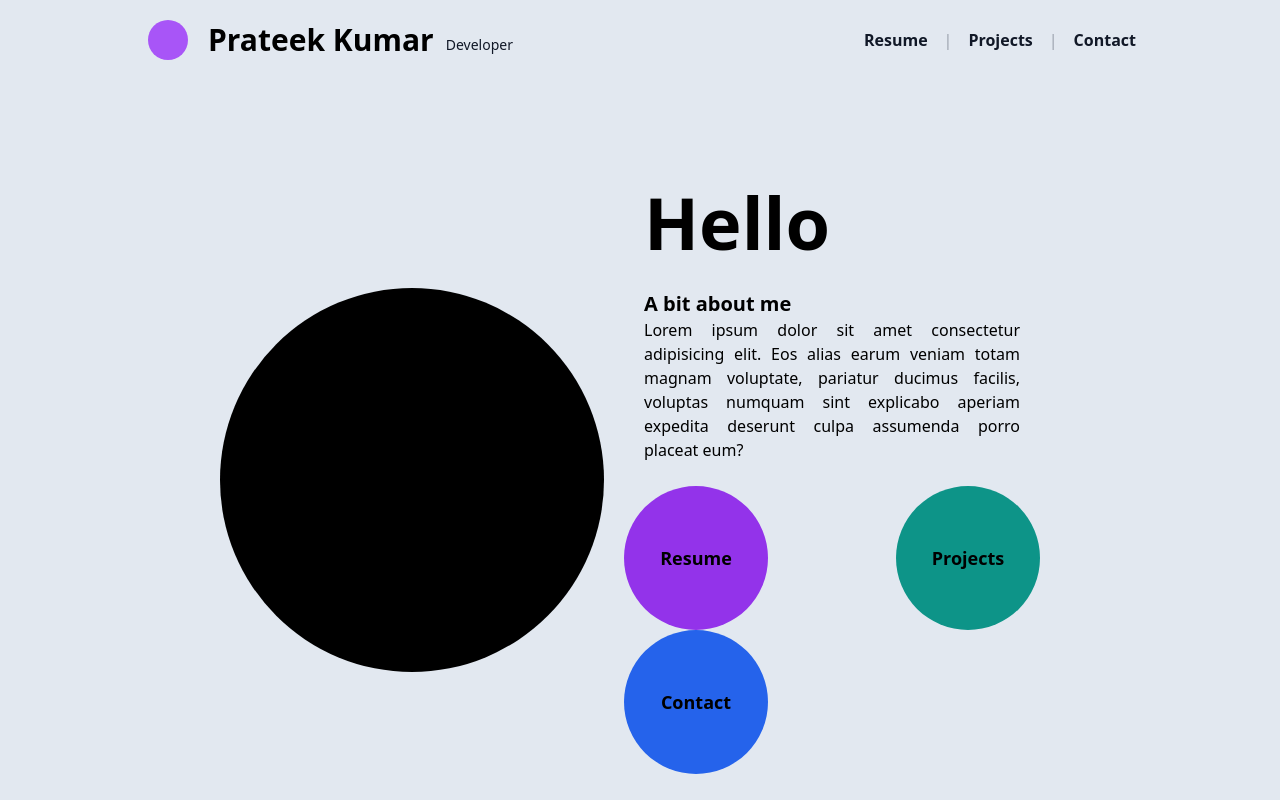
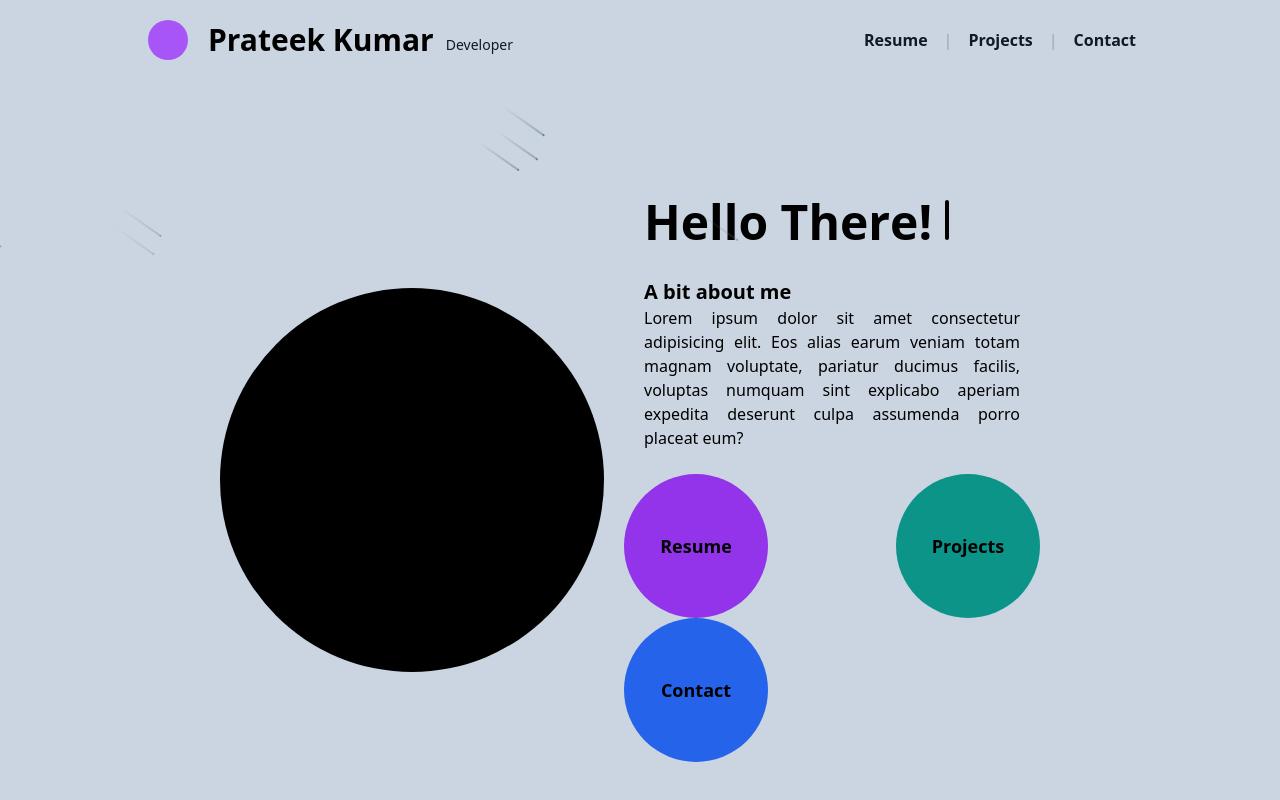
Before and after one commit to Prateekk02/personal-portfolio, a Next.js app: page / in a window 1280 px wide. Shown: the top 800 px of the page. Built offline with nearby package versions, Linux system fonts and the light colour scheme.

Commit message:
Added Animations

```diff
--- a/app/Resume/page.tsx
+++ b/app/Resume/page.tsx
@@ -1,7 +1,10 @@
+import { ProjectHeader } from "../components"
+
+
 export default function Resume(){
     return<>
-        <div className="text-3xl h-screen">
-            Resume Page!!!
+        <div className="text-3xl h-screen bg-gray-300">
+            <ProjectHeader />
         </div>
     </>
 }
--- a/app/components/Header.tsx
+++ b/app/components/Header.tsx
@@ -8,7 +8,7 @@ export default function Header() {
     const router = useRouter();
     return (
         <>
-            <div className="bg-slate-200">
+            <div className="bg-slate-300">
                 <header className="flex justify-between items-center mx-auto max-w-screen-lg p-4">
 
                     <div className="flex items-center">
--- a/app/components/Homepage.tsx
+++ b/app/components/Homepage.tsx
@@ -1,23 +1,34 @@
 import SectionBtn from "./Buttons/SectionBtn";
+import { TypewriterEffect } from "./ui/typewriter-effect";
+import { Meteors } from "./ui/meteors";
 
+
+const words = [
+    {
+        text:"Hello",
+        className: "dark:text-black"
+    },
+    {
+        text:"There!",
+        className:"dark:text-purple-600"
+    },
+
+]
 export default function Homepage() {
     return (
         <>
-            <div className="flex flex-wrap justify-center items-center min-h-screen mx-auto bg-slate-200 p-4">
+            <div className="flex flex-wrap justify-center items-center min-h-screen mx-auto bg-slate-300 p-4">
 
 
                 <div className="flex justify-center w-full md:w-auto mb-6 md:mb-0">
                     <div className="bg-black rounded-full w-48 h-48 md:w-96 md:h-96"></div>
                 </div>
 
-
                 <div className="flex flex-col items-center md:items-start w-full md:w-1/3 m-5">
 
-
                     <div className="text-4xl md:text-7xl font-semibold px-5 pb-5 text-center md:text-left">
-                        Hello
+                        <TypewriterEffect words={words} cursorClassName="bg-black"/>
                     </div>
-
 
                     <div className="px-5 py-3">
                         <div className="text-lg md:text-xl font-semibold">A bit about me</div>
@@ -36,6 +47,9 @@ export default function Homepage() {
 
                 </div>
 
+                <Meteors number={10} />
+
+
             </div>
         </>
     );
--- /dev/null
+++ b/app/components/ProjectHeader/ProjectHeader.tsx
@@ -0,0 +1,8 @@
+export default function ProjectHeader(){
+    return <>
+        <div className="">
+            <div className="">Full Stack</div>
+            <div className="">Data Science</div>
+        </div>
+    </>
+}
--- a/app/components/index.ts
+++ b/app/components/index.ts
@@ -4,6 +4,7 @@ import Homepage from "./Homepage";
 import SectionBtn from "./Buttons/SectionBtn";
 import TextSlab from "./ContactComponent/TextSlab";
 import ContactForm from "./ContactComponent/ContactForm"
+import ProjectHeader from "./ProjectHeader/ProjectHeader";
 
 
 export{
@@ -12,5 +13,6 @@ export{
     Homepage,
     SectionBtn,
     TextSlab,
-    ContactForm
+    ContactForm,
+    ProjectHeader
 }
--- /dev/null
+++ b/app/components/ui/meteors.tsx
@@ -0,0 +1,32 @@
+import { cn } from "@/app/lib/utils";
+import React from "react";
+
+export const Meteors = ({
+  number,
+  className,
+}: {
+  number?: number;
+  className?: string;
+}) => {
+  const meteors = new Array(number || 20).fill(true);
+  return (
+    <>
+      {meteors.map((el, idx) => (
+        <span
+          key={"meteor" + idx}
+          className={cn(
+            "animate-meteor-effect absolute top-1/2 left-1/2 h-0.5 w-0.5 rounded-[9999px] bg-slate-500 shadow-[0_0_0_1px_#ffffff10] rotate-[215deg]",
+            "before:content-[''] before:absolute before:top-1/2 before:transform before:-translate-y-[50%] before:w-[50px] before:h-[1px] before:bg-gradient-to-r before:from-[#64748b] before:to-transparent",
+            className
+          )}
+          style={{
+            top: 0,
+            left: Math.floor(Math.random() * (400 - -400) + -400) + "px",
+            animationDelay: Math.random() * (0.8 - 0.2) + 0.2 + "s",
+            animationDuration: Math.floor(Math.random() * (10 - 2) + 2) + "s",
+          }}
+        ></span>
+      ))}
+    </>
+  );
+};
--- /dev/null
+++ b/app/components/ui/typewriter-effect.tsx
@@ -0,0 +1,187 @@
+"use client";
+
+import { cn } from "@/app/lib/utils";
+import { motion, stagger, useAnimate, useInView } from "framer-motion";
+import { useEffect } from "react";
+
+export const TypewriterEffect = ({
+  words,
+  className,
+  cursorClassName,
+}: {
+  words: {
+    text: string;
+    className?: string;
+  }[];
+  className?: string;
+  cursorClassName?: string;
+}) => {
+  // split text inside of words into array of characters
+  const wordsArray = words.map((word) => {
+    return {
+      ...word,
+      text: word.text.split(""),
+    };
+  });
+
+  const [scope, animate] = useAnimate();
+  const isInView = useInView(scope);
+  useEffect(() => {
+    if (isInView) {
+      animate(
+        "span",
+        {
+          display: "inline-block",
+          opacity: 1,
+          width: "fit-content",
+        },
+        {
+          duration: 0.3,
+          delay: stagger(0.1),
+          ease: "easeInOut",
+        }
+      );
+    }
+  }, [isInView]);
+
+  const renderWords = () => {
+    return (
+      <motion.div ref={scope} className="inline">
+        {wordsArray.map((word, idx) => {
+          return (
+            <div key={`word-${idx}`} className="inline-block">
+              {word.text.map((char, index) => (
+                <motion.span
+                  initial={{}}
+                  key={`char-${index}`}
+                  className={cn(
+                    `dark:text-white text-black opacity-0 hidden`,
+                    word.className
+                  )}
+                >
+                  {char}
+                </motion.span>
+              ))}
+              &nbsp;
+            </div>
+          );
+        })}
+      </motion.div>
+    );
+  };
+  return (
+    <div
+      className={cn(
+        "text-base sm:text-xl md:text-3xl lg:text-5xl font-bold text-center",
+        className
+      )}
+    >
+      {renderWords()}
+      <motion.span
+        initial={{
+          opacity: 0,
+        }}
+        animate={{
+          opacity: 1,
+        }}
+        transition={{
+          duration: 0.8,
+          repeat: Infinity,
+          repeatType: "reverse",
+        }}
+        className={cn(
+          "inline-block rounded-sm w-[4px] h-4 md:h-6 lg:h-10 bg-blue-500",
+          cursorClassName
+        )}
+      ></motion.span>
+    </div>
+  );
+};
+
+export const TypewriterEffectSmooth = ({
+  words,
+  className,
+  cursorClassName,
+}: {
+  words: {
+    text: string;
+    className?: string;
+  }[];
+  className?: string;
+  cursorClassName?: string;
+}) => {
+  // split text inside of words into array of characters
+  const wordsArray = words.map((word) => {
+    return {
+      ...word,
+      text: word.text.split(""),
+    };
+  });
+  const renderWords = () => {
+    return (
+      <div>
+        {wordsArray.map((word, idx) => {
+          return (
+            <div key={`word-${idx}`} className="inline-block">
+              {word.text.map((char, index) => (
+                <span
+                  key={`char-${index}`}
+                  className={cn(`dark:text-white text-black `, word.className)}
+                >
+                  {char}
+                </span>
+              ))}
+              &nbsp;
+            </div>
+          );
+        })}
+      </div>
+    );
+  };
+
+  return (
+    <div className={cn("flex space-x-1 my-6", className)}>
+      <motion.div
+        className="overflow-hidden pb-2"
+        initial={{
+          width: "0%",
+        }}
+        whileInView={{
+          width: "fit-content",
+        }}
+        transition={{
+          duration: 2,
+          ease: "linear",
+          delay: 1,
+        }}
+      >
+        <div
+          className="text-xs sm:text-base md:text-xl lg:text:3xl xl:text-5xl font-bold"
+          style={{
+            whiteSpace: "nowrap",
+          }}
+        >
+          {renderWords()}{" "}
+        </div>{" "}
+      </motion.div>
+      <motion.span
+        initial={{
+          opacity: 0,
+        }}
+        animate={{
+          opacity: 1,
+        }}
+        transition={{
+          duration: 0.8,
+
+          repeat: Infinity,
+          repeatType: "reverse",
+        }}
+        className={cn(
+          "block rounded-sm w-[4px]  h-4 sm:h-6 xl:h-12 bg-blue-500",
+          cursorClassName
+        )}
+      ></motion.span>
+    </div>
+  );
+};
--- /dev/null
+++ b/app/lib/utils.ts
@@ -0,0 +1,6 @@
+import { ClassValue, clsx } from "clsx";
+import { twMerge } from "tailwind-merge";
+
+export function cn(...inputs: ClassValue[]) {
+  return twMerge(clsx(inputs));
+}
--- a/tailwind.config.ts
+++ b/tailwind.config.ts
@@ -12,8 +12,22 @@ const config: Config = {
         background: "var(--background)",
         foreground: "var(--foreground)",
       },
+      animation: {
+        "meteor-effect": "meteor 5s linear infinite",
+      },
+      keyframes: {
+        meteor: {
+          "0%": { transform: "rotate(215deg) translateX(0)", opacity: "1" },
+          "70%": { opacity: "1" },
+          "100%": {
+            transform: "rotate(215deg) translateX(-500px)",
+            opacity: "0",
+          },
+        },
+      },
     },
   },
+
   plugins: [],
 };
 export default config;
```
Also changed, not shown: package.json (+5 -2 lines), 1 other file (tests, documents, lock files or other folders).
